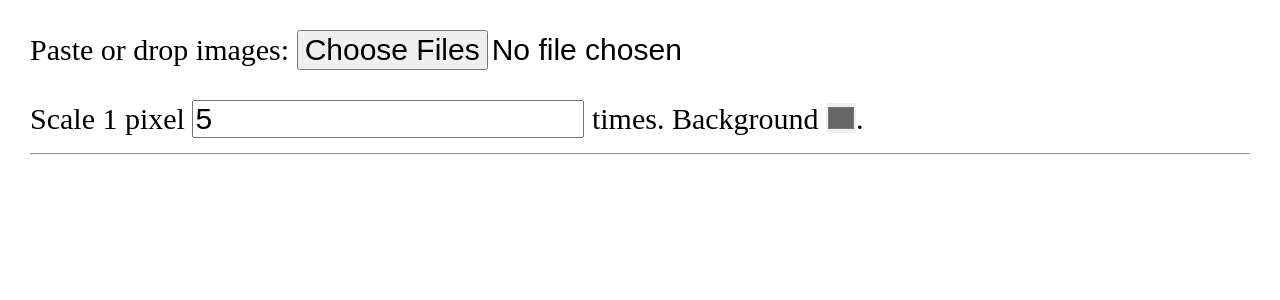
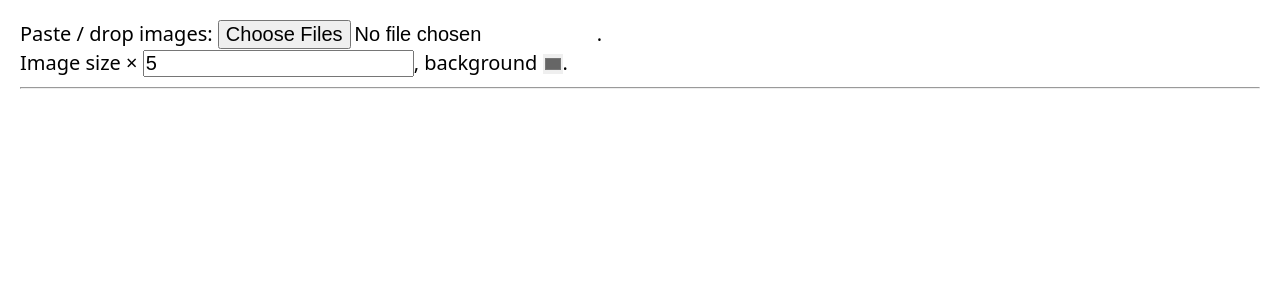
Before and after one commit to myfonj/myfonj.github.io, a Jekyll site: the page utils/pixel-zoomer.html, which Jekyll copies as it is, in a window 1280 px wide. Shown: the top 300 px of the page. Built offline with Jekyll 4.4.1, drawn with Linux system fonts in a browser that asks for light colours.

Commit message:
Update pixel-zoomer.html to v1.6.0

```diff
--- a/utils/pixel-zoomer.html
+++ b/utils/pixel-zoomer.html
@@ -11,39 +11,56 @@ content="View pixel art images aligned to physical pixels on any display."
 
 <!--
 Changelog
+v1.6.0 drop listener on entire document
+v1.5.0 load images from (single) URL from clipboard
+v1.4.0 polish the UI a bit
 v1.3.0 local files on file input (dragNdrop)
 v1.2.0 customizable background colour
 v1.1.0 UI is zoom - immune
 v1.0.0 zoom it with number input
 v0.0.1 paste image and make it match device pixels × 5
+
 Todo
 read params - try to load from URL, prompt for copy on CORS fail
-persistence (settings)
+persistence - settings
+? persistence - image history in cache
+explore mixed clipboards
 -->
 
 <meta name="color-scheme" content="dark light">
 <meta name="viewport" content="width=device-width, initial-scale=1">
 
 <style>
+
 body {
  --dpx: calc( 1 / var(--dpr) * 1px );
  /*
-  this locks freezes zoom level to fixed stat
-  it is normally super evil
-  don't do that if you need to remain accessible
+  This locks ("freezes") zoom level to fixed state.
+  It is normally super evil!
+  ⚠ Don't do that if you need to remain accessible!
  */
- font-size: calc(var(--dpx) * 30);
+ font-size: calc(var(--dpx) * 20);
  margin: 1em;
  & * { font-size: inherit; }
+ font-family: system-ui;
 }
+
 img {
  image-rendering: pixelated;
  image-rendering: crisp-edges;
- width: calc( var(--dpx) * var(--width) * var(--scale));
- background-color:var(--background);
+ width: calc( var(--dpx) * var(--naturalWidth) * var(--scale) );
+ background-color: var(--background);
 }
+
+label { white-space: nowrap; }
 hr, input { border-width: var(--dpx); }
-input[type="color"] { height: 1em; width: 1em; padding: 0; border: none; }
+
+input[type="color"] {
+ height: 1em;
+ width: 1em;
+ padding: 0;
+ border: none;
+}
 </style>
 
 <body style="
@@ -52,35 +69,26 @@ input[type="color"] { height: 1em; width: 1em; padding: 0; border: none; }
  --dpr: /* here will be device pixel ratio */;
 ">
 
-<p>
-<label>
-Paste or drop images:
+<label> Paste / drop images:
  <input
   type=file
   multiple
   accept="image/*"
- onchange="onPaste({files})"
-></label>
-</p>
-
-<label>
-Scale 1 pixel
-<input
- type=number
- value=5
- min=1
- oninput="document.body.style.setProperty('--scale', value)"
- id=i>
-times.
+  onchange="onPasteOrDrop({files})"
+ >.
 </label>
 
-<label>
-Background
-<input
- type=color
- value="#666666"
+<br>
+
+<label> Image size ×
+ <input id=i type=number value=5 min=1 size=4
+  oninput="document.body.style.setProperty('--scale', value)"
+ >,
+</label>
+
+<label> background
+ <input id=b type=color value="#666666"
   oninput="document.body.style.setProperty('--background', value)"
- id=b
  >.
 </label>
 
@@ -89,29 +97,47 @@ Background
 <script>
 var lastRatio = devicePixelRatio;
 
-document.addEventListener('paste', onPaste);
+window.addEventListener('paste', onPasteOrDrop, true);
+window.addEventListener('drop', onPasteOrDrop, true);
+window.addEventListener('dragover', halt, true);
+function halt (e) { e?.preventDefault?.(); }
 
-/**
- * @param {ClipboardEvent} event
- */
-function onPaste (event) {
- console.log(event)
- const files = event?.clipboardData?.items || event?.files;
- if( !files ) {
-  return
+function onPasteOrDrop (event) {
+ halt (event);
+ const items = event?.files
+  || event?.dataTransfer?.files
+  || event?.clipboardData?.items;
+ for (const item of items) {
+  // console.log(item)
+  if (item?.type?.split('/')[0] == 'image') {
+   const blobOrFile = item.getAsFile?.() || item;
+   const url = URL.createObjectURL(blobOrFile);
+   makePic(url);
+  } else {
+   item?.getAsString?.(makePic);
   }
- for (const file of files) {
-  if (file?.type?.split('/')[0] == 'image') {
-   const blob = file.getAsFile ? file.getAsFile() : file;
+ }
+}
+
+function makePic(url) {
+ // clipboard paste of copied pic usually also contains HTML fragment
+ if(!url.match(/^(https?|blob|data):/)) {
+  return;
+ }
  const img = new Image();
  img.onload = function(){
-    img.style.setProperty( '--width', String(img.width) );
+  img.style.setProperty( '--naturalWidth', String(img.width) );
   hr.after(img);
   delete img.onload;
+  delete img.onerror;
  }
-   img.src = URL.createObjectURL(blob);
+ img.onerror = function(e){
+  prompt('Rendering failed:', url);
+  delete img.onload;
+  delete img.onerror;
+  img.remove();
  }
- }
+ img.src = url;
 }
 
 function onresize() {
```
Also changed, not shown: other parts of utils/pixel-zoomer.html (+1 -1 lines). Lines whose indentation alone changed are shown as unchanged.
